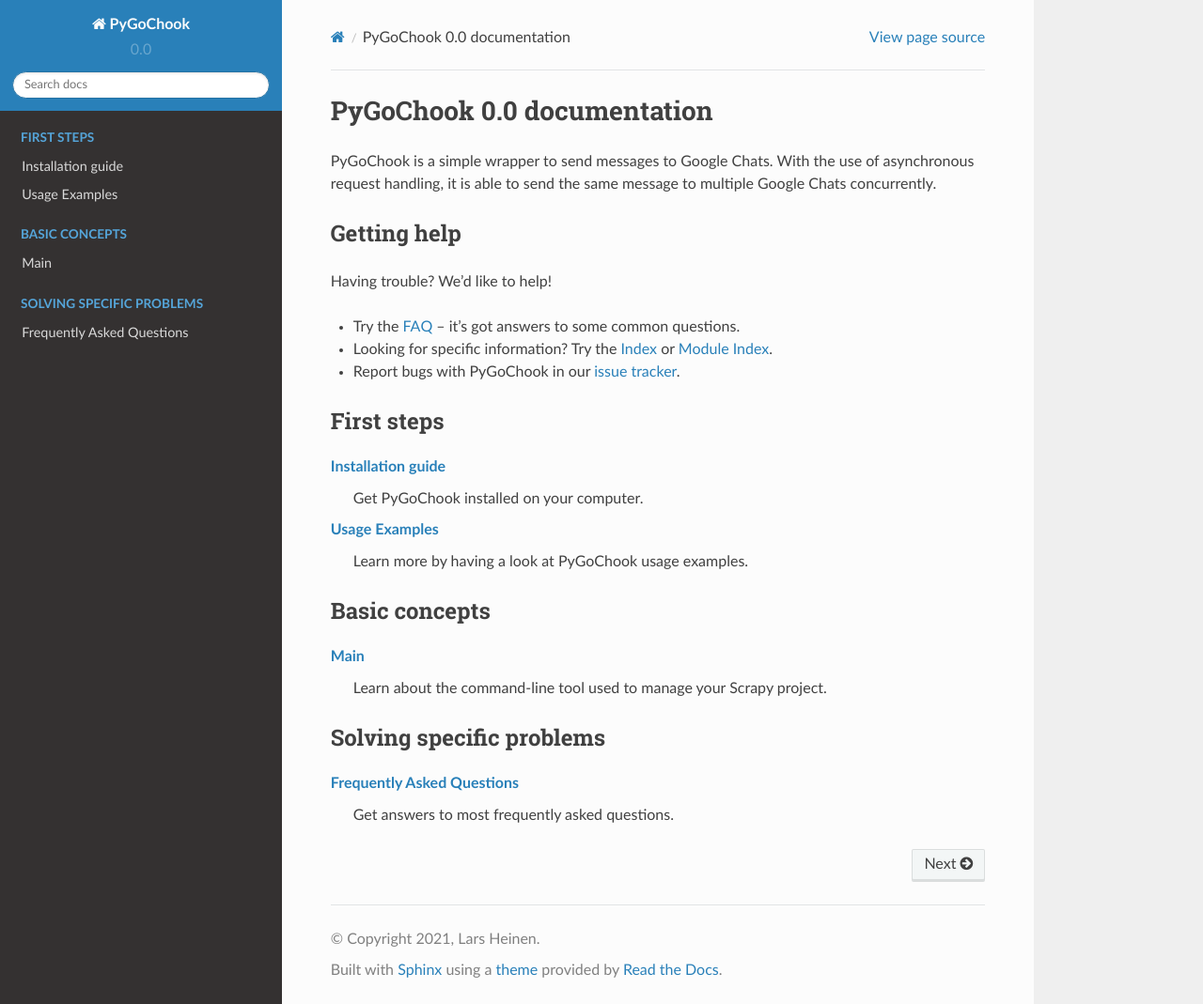
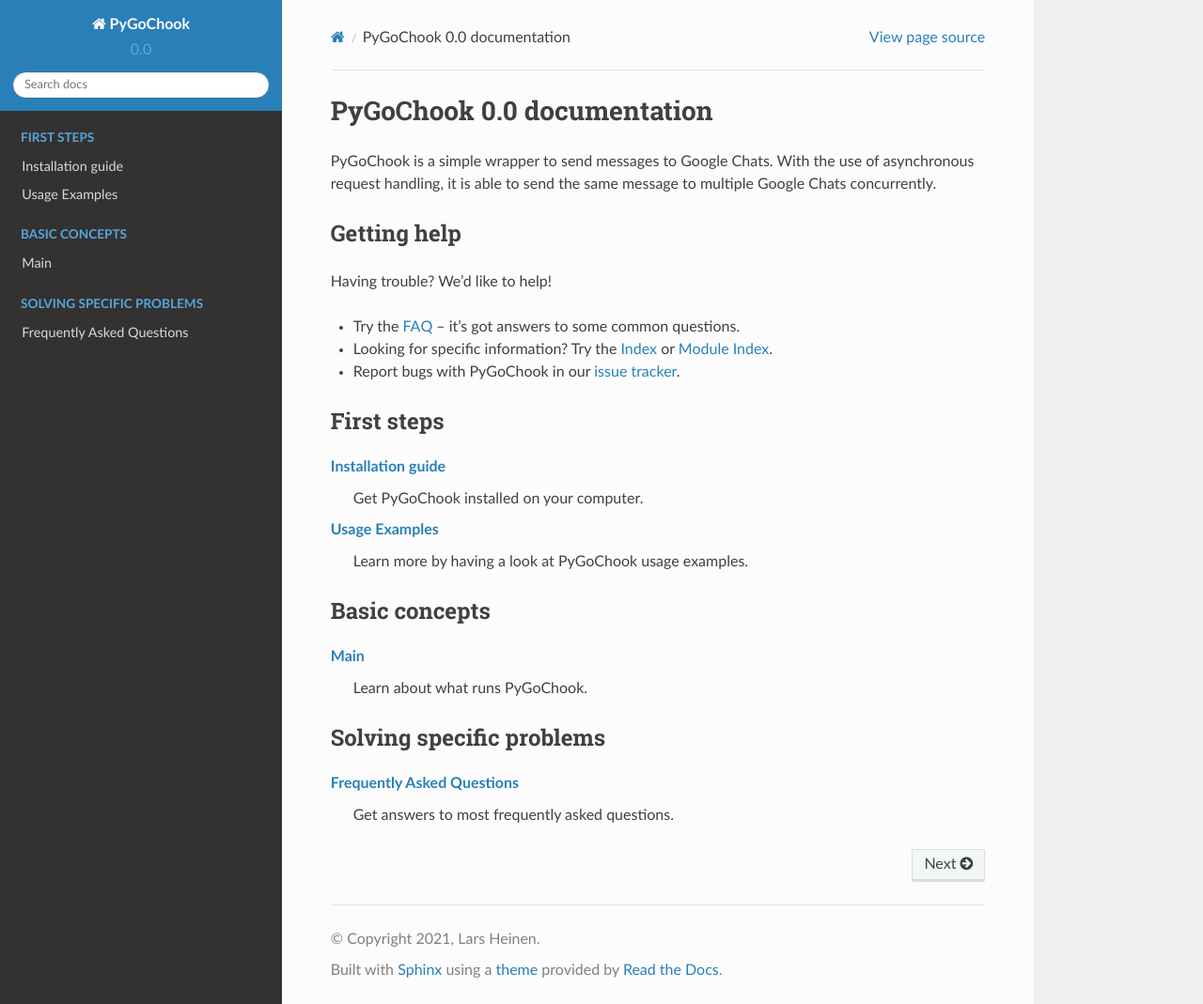
Before and after one commit to Lars147/pygochook, a Sphinx documentation site: the page built from docs/index.rst, in a window 1280 px wide and 1069 px high. Shown: the whole window at 94% size. Built offline with Sphinx 7.4.7 and the Read the Docs theme 2.0.0, drawn with Linux system fonts in a browser that asks for light colours.

Commit message:
fixed description of chapter

```diff
--- a/docs/index.rst
+++ b/docs/index.rst
@@ -51,7 +51,7 @@
    topics/main
 
 :doc:`topics/main`
-    Learn about the command-line tool used to manage your Scrapy project.
+    Learn about what runs PyGoChook.
 
 
 Solving specific problems
```
